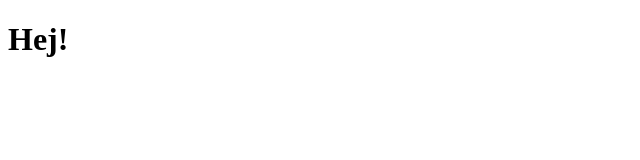
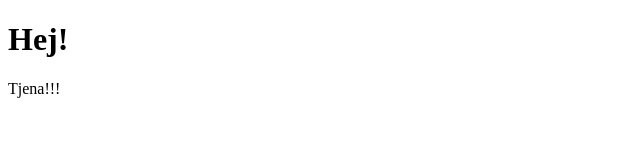
Before and after one commit to TommyNguyen95/groupsix, a website: page www/index.html in a window 1280 px wide. Shown: the full height of the page, 0-640 px from the left. Drawn offline with Linux system fonts and the light colour scheme.

Commit message:
added p tag

```diff
--- a/www/index.html
+++ b/www/index.html
@@ -6,5 +6,6 @@
   </head>
   <body>
     <h1>Hej!</h1>
+    <p>Tjena!!!</p>
   </body>
 </html>
```
